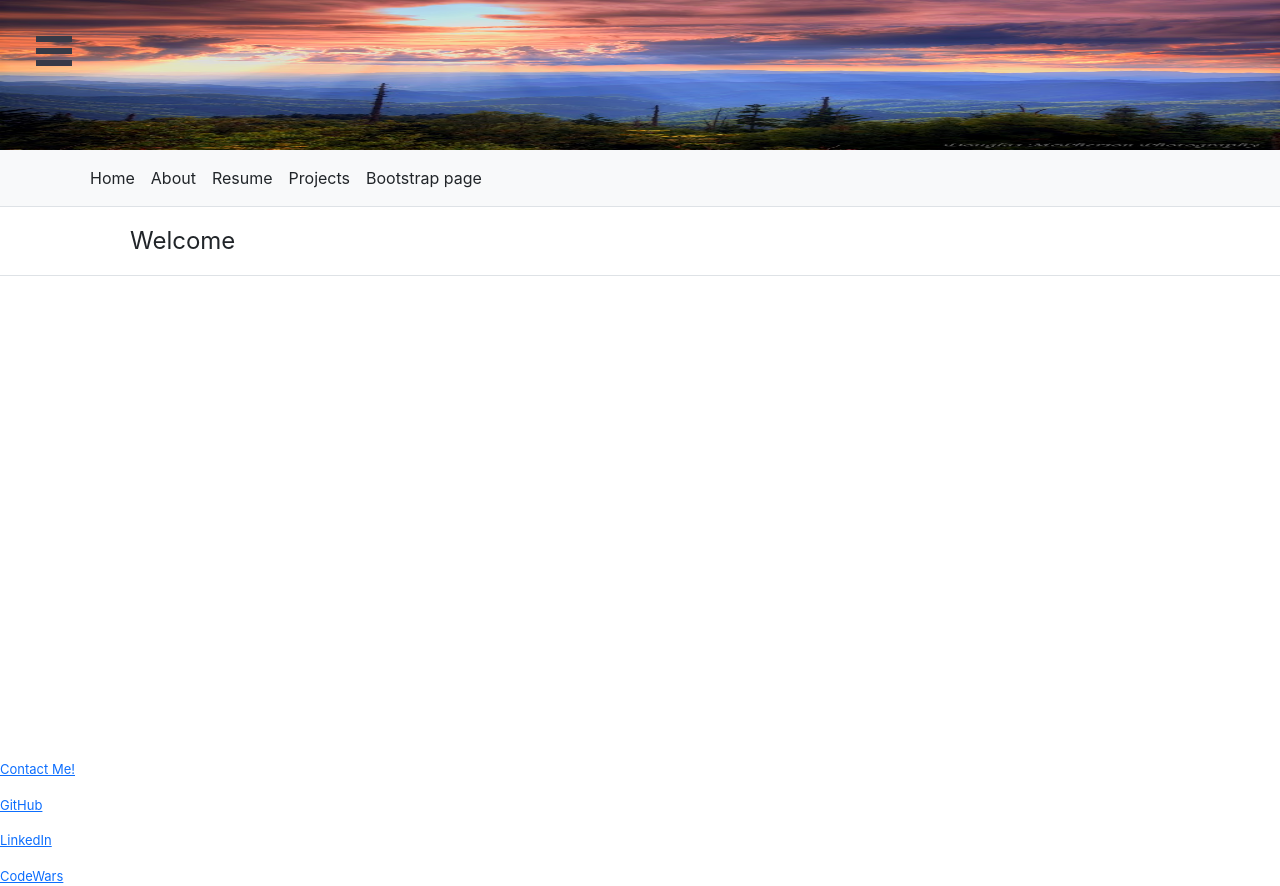
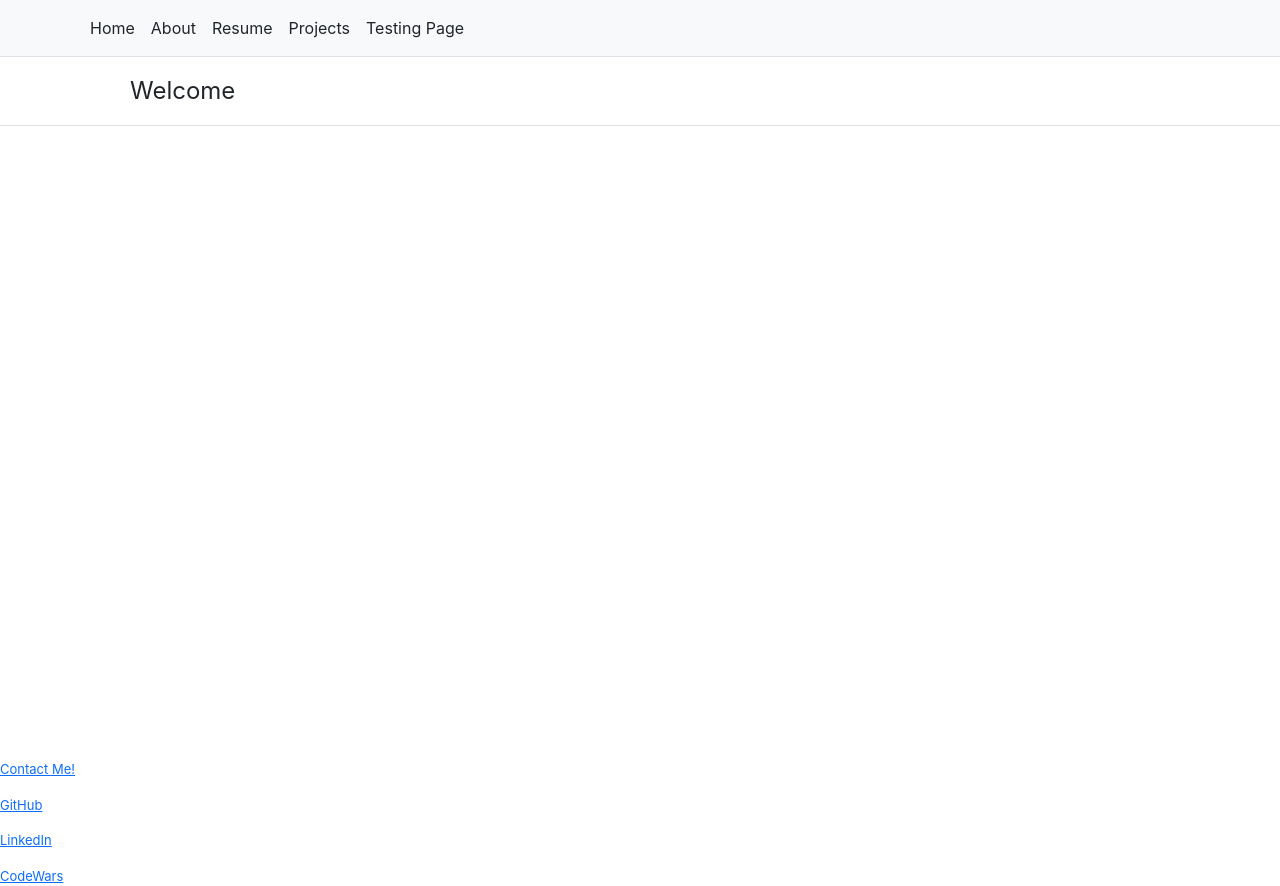
Before and after one commit to Lil-Chevy/react-web-page, a React (Create React App) app: page /Bootstrappage in a window 1280 px wide. Built offline with nearby package versions, Linux system fonts and the light colour scheme.

Commit message:
remove bootstrap page, add testing page, edit routes, remove previous header

```diff
--- a/src/App.js
+++ b/src/App.js
@@ -7,7 +7,7 @@ import Home from "./components/Home";
 import About from "./components/About";
 import Resume from "./components/Resume";
 import Projects from "./components/Projects";
-import BootstrapPage from "./components/Bootstrap-Page";
+import TestingPage from "./components/TestingPage";
 import Footer from "./components/Footer";
 
 function App() {
@@ -21,7 +21,7 @@ function App() {
         <Route path="/About" element={<About />} />
         <Route path="/Resume" element={<Resume />} />
         <Route path="/Projects" element={<Projects />} />
-        <Route path="/Bootstrappage" element={<BootstrapPage />} />
+        <Route path="/TestingPage" element={<TestingPage />} />
       </Routes>
       <Footer />
     </BrowserRouter>
--- a/src/components/Bootstrap-Page/bootstrap-page.css
+++ /dev/null
@@ -1,16 +0,0 @@
-.header-font {
-  color: black;
-}
-
-img {
-  position: sticky;
-  left: 0px;
-  right: 0px;
-  width: 100%;
-  height: 150px;
-}
-
-.headerImage {
-  display: flex;
-  flex-wrap: wrap;
-}
--- a/src/components/Bootstrap-Page/index.js
+++ /dev/null
@@ -1,62 +0,0 @@
-import React from "react";
-import "../../App.css";
-import "./bootstrap-page.css";
-
-function BootstrapPage() {
-  return (
-    <section>
-      <nav className="py-2 bg-light border-bottom">
-        <div className="container d-flex flex-wrap">
-          <ul className="nav me-auto">
-            <li className="nav-item">
-              <a
-                href="/"
-                className="nav-link link-dark px-2 active"
-                aria-current="page"
-              >
-                Home
-              </a>
-            </li>
-            <li className="nav-item">
-              <a href="/about" className="nav-link link-dark px-2">
-                About
-              </a>
-            </li>
-            <li className="nav-item">
-              <a href="/resume" className="nav-link link-dark px-2">
-                Resume
-              </a>
-            </li>
-            <li className="nav-item">
-              <a href="/projects" className="nav-link link-dark px-2">
-                Projects
-              </a>
-            </li>
-            <li className="nav-item">
-              <a href="/bootstrappage" className="nav-link link-dark px-2">
-                Bootstrap page
-              </a>
-            </li>
-          </ul>
-        </div>
-      </nav>
-      <header className="py-3 mb-4 border-bottom">
-        <div className="container d-flex flex-wrap justify-content-center">
-          <a
-            href="/"
-            className="d-flex align-items-center mb-3 mb-lg-0 me-lg-auto text-dark text-decoration-none"
-          >
-            <svg className="bi me-2" width="40" height="32"></svg>
-            <span className="fs-4"> Welcome</span>
-          </a>
-          <form className="col-12 col-lg-auto mb-3 mb-lg-0" role="search">
-            {/* place to put nav bar  */}
-            {/* will need to be on the right side */}
-          </form>
-        </div>
-      </header>
-    </section>
-  );
-}
-
-export default BootstrapPage;
--- a/src/components/Header/index.js
+++ b/src/components/Header/index.js
@@ -1,17 +1,61 @@
 import React from "react";
 import NavBar from "../Nav-Bar";
-import Smokies from "../../assets/Header/smokies.png";
+import "../../App.css";
 import "./header.css";
 
 function Header() {
   return (
     <section>
-      <div className="headerImage">
-        <img src={Smokies} alt="The Great Smoky Mountains" />
-      </div>
-      <div>
-        <NavBar />
-      </div>
+      <nav className="py-2 bg-light border-bottom">
+        <div className="container d-flex flex-wrap">
+          <ul className="nav me-auto">
+            <li className="nav-item">
+              <a
+                href="/"
+                className="nav-link link-dark px-2 active"
+                aria-current="page"
+              >
+                Home
+              </a>
+            </li>
+            <li className="nav-item">
+              <a href="/about" className="nav-link link-dark px-2">
+                About
+              </a>
+            </li>
+            <li className="nav-item">
+              <a href="/resume" className="nav-link link-dark px-2">
+                Resume
+              </a>
+            </li>
+            <li className="nav-item">
+              <a href="/projects" className="nav-link link-dark px-2">
+                Projects
+              </a>
+            </li>
+            <li className="nav-item">
+              <a href="/testingpage" className="nav-link link-dark px-2">
+                Testing Page
+              </a>
+            </li>
+          </ul>
+        </div>
+      </nav>
+      <header className="py-3 mb-4 border-bottom">
+        <div className="container d-flex flex-wrap justify-content-center">
+          <a
+            href="/"
+            className="d-flex align-items-center mb-3 mb-lg-0 me-lg-auto text-dark text-decoration-none"
+          >
+            <svg className="bi me-2" width="40" height="32"></svg>
+            <span className="fs-4"> Welcome</span>
+          </a>
+          <form className="col-12 col-lg-auto mb-3 mb-lg-0" role="search">
+            {/* place to put nav bar  */}
+            {/* will need to be on the right side */}
+          </form>
+        </div>
+      </header>
     </section>
   );
 }
--- a/src/components/Nav-Bar/index.js
+++ b/src/components/Nav-Bar/index.js
@@ -17,8 +17,8 @@ function Navbar() {
       <a className="menu-item" href="/projects">
         Projects
       </a>
-      <a className="menu-item" href="/bootstrappage">
-        BootStrap Page
+      <a className="menu-item" href="/testingpage">
+        Testing Page
       </a>
     </Menu>
   );
--- /dev/null
+++ b/src/components/TestingPage/index.js
@@ -0,0 +1,13 @@
+import React from "react";
+import "../../App.css";
+import "./testingpage.css";
+
+function TestingPage() {
+  return (
+    <section>
+      <div>This is the Testing Page</div>
+    </section>
+  );
+}
+
+export default TestingPage;
```
Also changed, not shown: src/components/TestingPage/testingpage.css (added).
